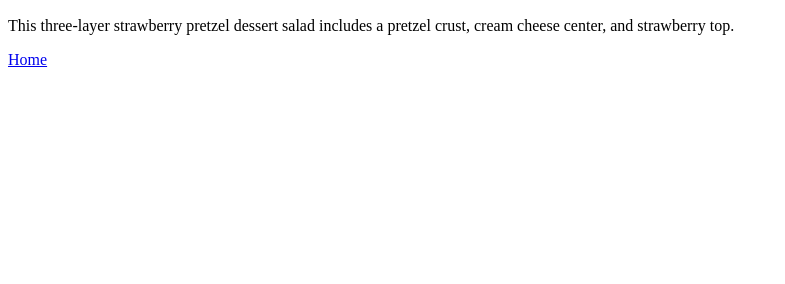
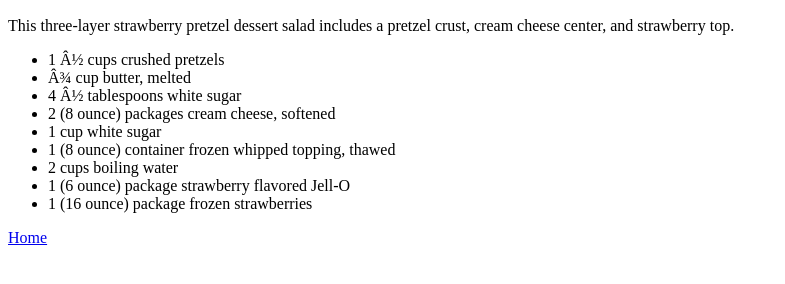
Before and after one commit to CBetters2019/odin-recipes, a plain HTML site: page recipes/strawberry-pretzel-salad.html in a window 1280 px wide. Shown: the part 434-718 px from the top of the page, without its empty margins (0-785 px from the left). Drawn offline with Linux system fonts and the light colour scheme.

Commit message:
Created unordered list of ingredients

```diff
--- a/recipes/strawberry-pretzel-salad.html
+++ b/recipes/strawberry-pretzel-salad.html
@@ -7,6 +7,17 @@
         <img src="https://www.allrecipes.com/thmb/xGrOGKAfjs7YhRUGXFi71ZMpoSc=/0x512/filters:no_upscale():max_bytes(150000):strip_icc():format(webp)/410873_Judys-Strawberry-Pretzel-Salad-4x3-758ada2d0d794541b04d4ff9bad788ee.jpg">
         <h2>Description</h2>
         <p>This three-layer strawberry pretzel dessert salad includes a pretzel crust, cream cheese center, and strawberry top.</p>
+        <ul>
+            <li>1 ½ cups crushed pretzels</li>
+            <li>¾ cup butter, melted</li>
+            <li>4 ½ tablespoons white sugar</li>
+            <li>2 (8 ounce) packages cream cheese, softened</li>
+            <li>1 cup white sugar</li>
+            <li>1 (8 ounce) container frozen whipped topping, thawed</li>
+            <li>2 cups boiling water</li>
+            <li>1 (6 ounce) package strawberry flavored Jell-O</li>
+            <li>1 (16 ounce) package frozen strawberries</li>
+        </ul>
         <a href="../index.html">Home</a>
     </body>
 </html>
```
